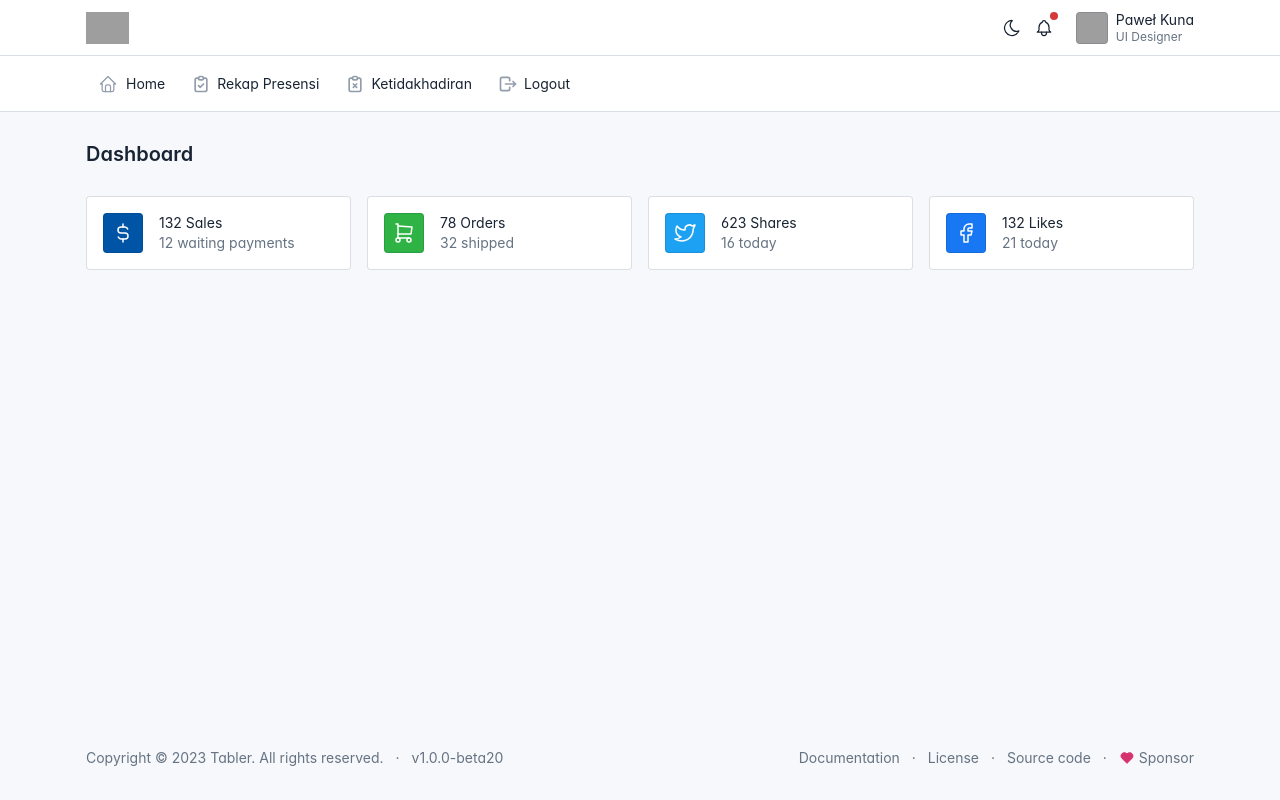
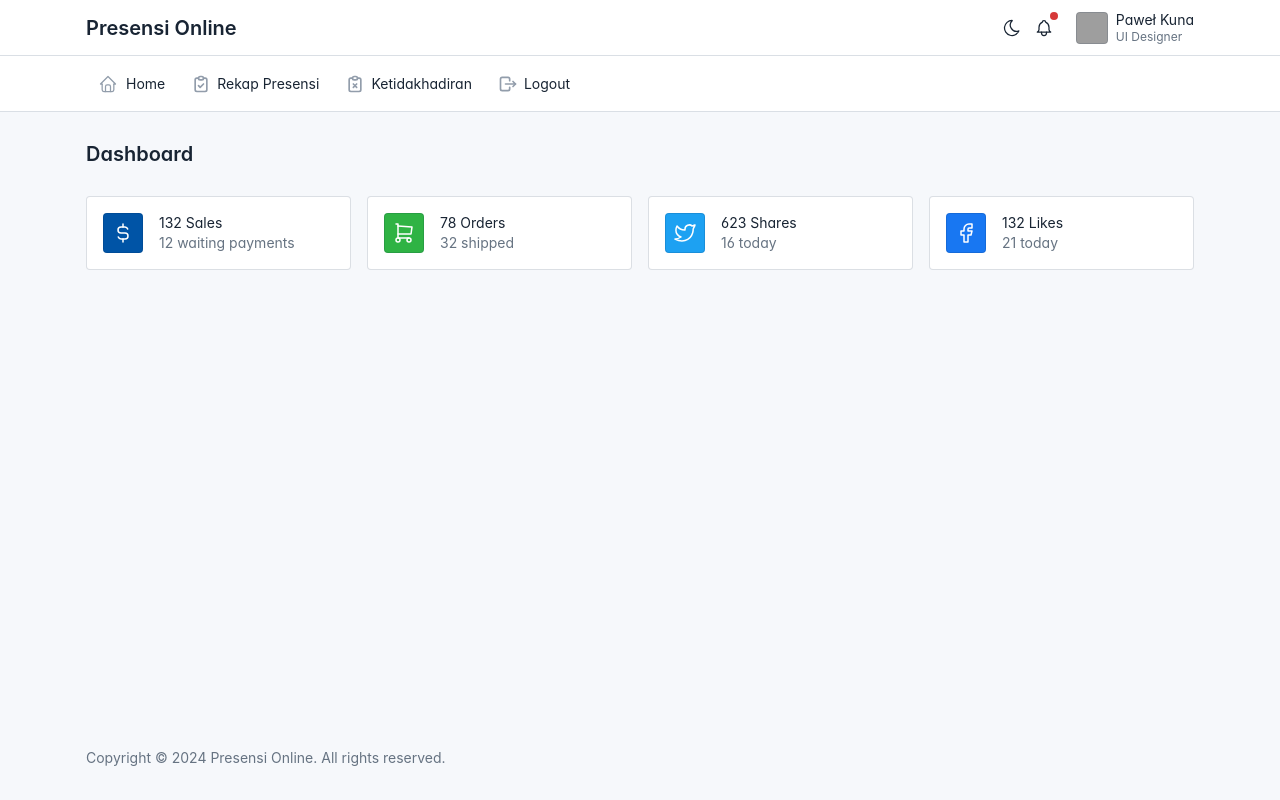
Before and after one commit to AdhaNoer4/presensi, a PHP site: page /presensi/mahasiswa/home/home.php in a window 1280 px wide. Run offline with PHP 8.4, Linux system fonts and the light colour scheme; the visitor is signed in with stand-in values (Sample User, id 1); some web fonts are replaced; grey boxes are pictures that could not be loaded.

Commit message:
ganti logo di dashboard pegawai dan footer

```diff
--- a/auth/login.php
+++ b/auth/login.php
@@ -72,7 +72,7 @@ if (isset($_POST['login'])) {
         <div class="container container-normal py-4">
             <div class="row align-items-center g-4">
                 <div class="col-lg d-none d-lg-block">
-                    <img src="<?= base_url('assets/img/login-pic.png') ?>" height="300" class="d-block mx-auto" alt="">
+                    <img src="<?= base_url('assets/img/login-pic.png') ?>" height="500" class="d-block mx-auto" alt="">
                 </div>
                 <div class="col-lg">
                     <div class="container-tight">
--- a/mahasiswa/home/home.php
+++ b/mahasiswa/home/home.php
@@ -2,7 +2,7 @@
 session_start();
 if (!isset($_SESSION["login"])) {
     header("Location: ../../auth/login.php?pesan=belum_login");
-} else if ($_SESSION["role"] !== "mahasiswa") {
+} else if ($_SESSION["role"] !== "pegawai") {
     header("Location: ../../auth/login.php?pesan=tolak_akses");
 }
 include('../layouts/header.php') ?>
--- a/mahasiswa/layouts/footer.php
+++ b/mahasiswa/layouts/footer.php
@@ -2,34 +2,16 @@
     <div class="container-xl">
         <div class="row text-center align-items-center flex-row-reverse">
             <div class="col-lg-auto ms-lg-auto">
-                            <ul class="list-inline list-inline-dots mb-0">
-                                <li class="list-inline-item"><a href="https://tabler.io/docs" target="_blank" class="link-secondary" rel="noopener">Documentation</a></li>
-                                <li class="list-inline-item"><a href="./license.html" class="link-secondary">License</a></li>
-                                <li class="list-inline-item"><a href="https://github.com/tabler/tabler" target="_blank" class="link-secondary" rel="noopener">Source code</a></li>
-                                <li class="list-inline-item">
-                                    <a href="https://github.com/sponsors/codecalm" target="_blank" class="link-secondary" rel="noopener">
-                                        <!-- Download SVG icon from http://tabler-icons.io/i/heart -->
-                                        <svg xmlns="http://www.w3.org/2000/svg" class="icon text-pink icon-filled icon-inline" width="24" height="24" viewBox="0 0 24 24" stroke-width="2" stroke="currentColor" fill="none" stroke-linecap="round" stroke-linejoin="round">
-                                            <path stroke="none" d="M0 0h24v24H0z" fill="none" />
-                                            <path d="M19.5 12.572l-7.5 7.428l-7.5 -7.428a5 5 0 1 1 7.5 -6.566a5 5 0 1 1 7.5 6.572" />
-                                        </svg>
-                                        Sponsor
-                                    </a>
-                                </li>
-                            </ul>
+
             </div>
             <div class="col-12 col-lg-auto mt-3 mt-lg-0">
                 <ul class="list-inline list-inline-dots mb-0">
                     <li class="list-inline-item">
-                                    Copyright &copy; 2023
-                                    <a href="." class="link-secondary">Tabler</a>.
+                        Copyright &copy; 2024
+                        <a href="." class="link-secondary">Presensi Online</a>.
                         All rights reserved.
                     </li>
-                                <li class="list-inline-item">
-                                    <a href="./changelog.html" class="link-secondary" rel="noopener">
-                                        v1.0.0-beta20
-                                    </a>
-                                </li>
+
                 </ul>
             </div>
         </div>
--- a/mahasiswa/layouts/header.php
+++ b/mahasiswa/layouts/header.php
@@ -38,7 +38,7 @@ require_once("../../config.php");
                 </button>
                 <h1 class="navbar-brand navbar-brand-autodark d-none-navbar-horizontal pe-0 pe-md-3">
                     <a href=".">
-                        <img src="<?= base_url('assets/img/Logo_UNSA.png') ?>" width="110" height="32" alt="Logo UNSA" class="navbar-brand-image">
+                    Presensi Online
                     </a>
                 </h1>
                 <div class="navbar-nav flex-row order-md-last">
```
Also changed, not shown: assets/img/login-pic.png (added). Lines whose indentation alone changed are shown as unchanged.
